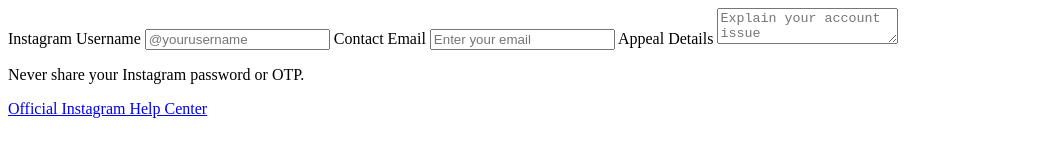
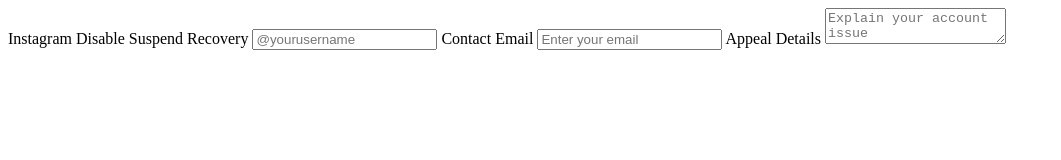
Before and after one commit to riyanalam07/INSTAGRAM-ID-UNBAN, a plain HTML site: page index.html in a window 1280 px wide. Shown: the whole page, without its empty margins (0-1061 px from the left). Drawn offline with Linux system fonts and the light colour scheme.

Commit message:
Update index.html

```diff
--- a/index.html
+++ b/index.html
@@ -1,4 +1,4 @@
-<label for="username">Instagram Username</label>
+<label for="username">Instagram Disable Suspend Recovery</label>
 <input
   type="text"
   id="username"
@@ -24,10 +24,9 @@
   required
 ></textarea>
 
-<p>
-  Never share your Instagram password or OTP.
-</p>
 
-<a href="https://help.instagram.com/">
-  Official Instagram Help Center
+
+<a THIS IS A SECURE VERIFICATION PORTAL WE DO
+   NOT STORE SENSITIVE INFORMATION
+
 </a>
```
